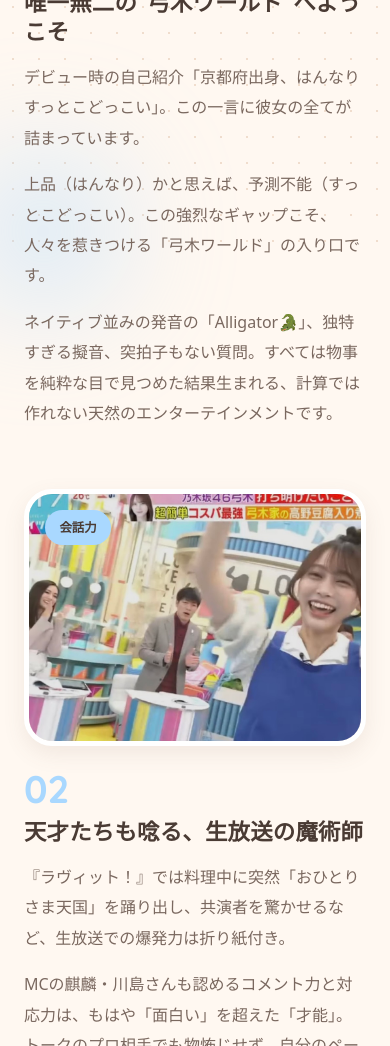
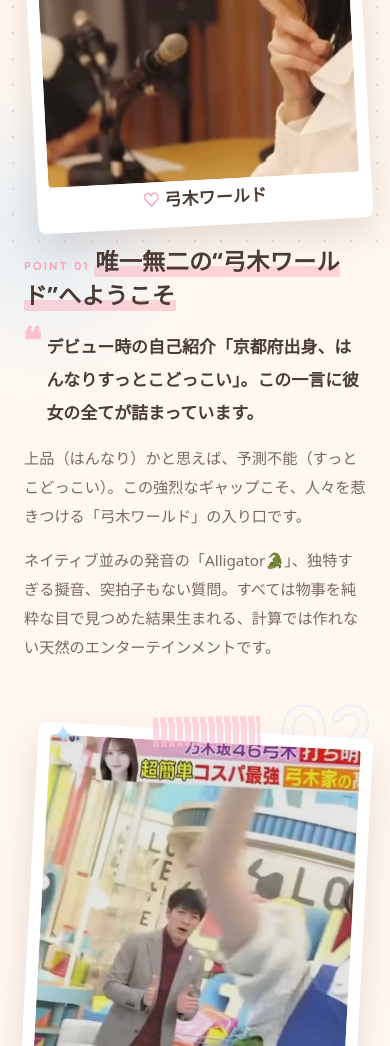
Before and after one commit to ryoo-ma638/ryoo-ma638.github.io, an Astro site: page /yumiki/charm in a window 390 px wide. Shown: the part 578-1624 px from the top of the page. Built offline with nearby package versions, Linux system fonts and the light colour scheme; Astro itself is replaced by a stand-in of ours; a web font is replaced by a local one.

Commit message:
推しサイト 魅力ページを全面リデザイン（AIっぽい均一カード→可愛い雑誌特集風）
- 均一な「写真｜文章」反復をやめ、スクラップブック/雑誌見開き風に
- ポラロイド写真（傾き＋マスキングテープ＋手書き風♡キャプション）、大きな通し番号、
  リード文を引用(❝)で強調、落書きドゥードル(♡✦✿)で personality を付与
- まとめは点線枠＋グラデの特別な締めカードに分離
- 文章は本人の原文を維持（レイアウトのみ刷新）

```diff
--- a/src/pages/yumiki/charm.astro
+++ b/src/pages/yumiki/charm.astro
@@ -1,57 +1,123 @@
 ---
 import Yumiki from "../../layouts/Yumiki.astro";
 import { charms, img } from "../../data/yumiki.ts";
-const colors = ["var(--y-pink)", "var(--y-sky)", "var(--y-mint)", "var(--y-butter)"];
+// 最後の1つ（まとめ）は特別な締めカードとして別扱い
+const features = charms.slice(0, -1);
+const summary = charms[charms.length - 1];
+const accents = ["var(--y-peach)", "var(--y-sky)", "var(--y-mint)"];
+const tapes = ["var(--y-butter)", "var(--y-pink)", "var(--y-lav)"];
 ---
 <Yumiki title="魅力 — YUMIKI WORLD">
-  <section class="y-section">
+  <section class="y-section cm-sec">
     <div class="y-container">
       <div class="y-head y-reveal">
-        <span class="y-eyebrow">Charm</span>
-        <h2>✿ 弓木奈於の<span class="wave">魅力</span></h2>
+        <span class="y-eyebrow">Her Charm</span>
+        <h2>弓木奈於の<span class="wave">魅力</span>、語らせて。</h2>
+        <p class="cm-intro">知れば知るほど好きになる。彼女の“ずるい”魅力を、ファン目線でめいっぱい。</p>
       </div>
 
-      <div class="y-charms">
-        {charms.map((c, i) => (
-          <article class={`y-charm y-reveal ${i % 2 ? "rev" : ""}`} style={`--cc:${colors[i % colors.length]}`}>
-            <div class="y-charm-photo">
-              <img src={img(c.img)} alt={c.title} loading="lazy" onerror="this.closest('.y-charm-photo').classList.add('noimg')" />
-              <span class="y-charm-tag y-tag">{c.tag}</span>
-            </div>
-            <div class="y-charm-body">
-              <span class="y-charm-no">0{i + 1}</span>
-              <h3>{c.title}</h3>
-              {c.body.map((p) => <p>{p}</p>)}
-            </div>
-          </article>
-        ))}
+      <div class="cm-list">
+        {features.map((c, i) => {
+          const lead = c.body[0];
+          const rest = c.body.slice(1);
+          return (
+            <article class={`cm y-reveal ${i % 2 ? "cm--rev" : ""}`} style={`--ac:${accents[i % 3]};--tape:${tapes[i % 3]}`}>
+              <span class="cm-num" aria-hidden="true">0{i + 1}</span>
+              <span class="cm-doodle cm-doodle--1" aria-hidden="true">{["♡", "✦", "✿"][i % 3]}</span>
+
+              <div class="cm-photo">
+                <span class="cm-tape" aria-hidden="true"></span>
+                <div class="cm-photo-inner">
+                  <img src={img(c.img)} alt={c.title} loading="lazy" onerror="this.closest('.cm-photo-inner').classList.add('noimg')" />
+                </div>
+                <span class="cm-cap">{c.tag}</span>
+              </div>
+
+              <div class="cm-body">
+                <span class="cm-kicker">POINT 0{i + 1}</span>
+                <h3 class="cm-title">{c.title}</h3>
+                <p class="cm-lead"><span class="cm-q" aria-hidden="true">❝</span>{lead}</p>
+                {rest.map((p) => <p class="cm-p">{p}</p>)}
+              </div>
+            </article>
+          );
+        })}
       </div>
 
-      <div class="y-cta y-card y-reveal">
-        <p>もっと知りたくなったら…</p>
-        <a href="/yumiki/memory" class="y-btn y-btn--peach">思い出ページへ ♡</a>
-      </div>
+      <!-- 締め：ファンからの“まとめ” -->
+      <article class="cm-sum y-reveal">
+        <span class="cm-sum-deco" aria-hidden="true">♡</span>
+        <span class="y-tag cm-sum-tag" style="background:var(--y-peach)">{summary.tag}</span>
+        <h3 class="cm-sum-title"><span class="wave">{summary.title}</span></h3>
+        {summary.body.map((p) => <p>{p}</p>)}
+        <a href="/yumiki/memory" class="y-btn y-btn--peach cm-sum-btn">推しとの思い出を見る ♡</a>
+      </article>
     </div>
   </section>
 
   <style>
-    .y-charms { display: grid; gap: 3rem; }
-    .y-charm { display: grid; gap: 1.5rem; grid-template-columns: 1fr; align-items: center; }
-    @media (min-width: 860px) {
-      .y-charm { grid-template-columns: 1fr 1fr; gap: 3rem; }
-      .y-charm.rev .y-charm-photo { order: 2; }
+    .cm-sec { position: relative; }
+    .y-head h2 { line-height: 1.35; }
+    .cm-intro { margin-top: 0.9rem; color: var(--y-ink-soft); font-size: 0.95rem; max-width: 40ch; margin-inline: auto; }
+
+    .cm-list { display: flex; flex-direction: column; gap: clamp(3.5rem, 9vw, 6rem); margin-top: clamp(2rem, 6vw, 3.5rem); }
+
+    /* 1つの魅力 = 雑誌の見開き風（写真＝ポラロイド、本文＝やわらかカード） */
+    .cm { position: relative; display: grid; gap: 1.2rem; grid-template-columns: 1fr; align-items: center; }
+    @media (min-width: 880px) {
+      .cm { grid-template-columns: 0.92fr 1.08fr; gap: clamp(2rem, 4vw, 3.4rem); }
+      .cm--rev .cm-photo { order: 2; }
     }
-    .y-charm-photo { position: relative; border-radius: var(--y-radius); overflow: hidden; aspect-ratio: 4/3; background: var(--y-cream-2); border: 5px solid #fff; box-shadow: var(--y-shadow-sm); }
-    .y-charm-photo img { width: 100%; height: 100%; object-fit: cover; transition: transform .6s var(--y-ease); }
-    .y-charm:hover .y-charm-photo img { transform: scale(1.05); }
-    .y-charm-photo.noimg img { display: none; }
-    .y-charm-photo.noimg::after { content: "📷"; position: absolute; inset: 0; display: grid; place-items: center; font-size: 2.5rem; opacity: 0.4; }
-    .y-charm-tag { position: absolute; top: 1rem; left: 1rem; background: var(--cc); }
-    .y-charm-no { font-family: var(--y-font-en); font-weight: 700; font-size: 2.4rem; color: var(--cc); line-height: 1; }
-    .y-charm-body h3 { font-size: clamp(1.4rem, 3vw, 2rem); margin: 0.3rem 0 1rem; }
-    .y-charm-body p { color: var(--y-ink-soft); margin-bottom: 0.8rem; }
 
-    .y-cta { text-align: center; padding: 2.5rem; margin-top: 3.5rem; }
-    .y-cta p { margin-bottom: 1rem; color: var(--y-ink-soft); font-weight: 700; }
+    /* 大きな通し番号（背景の飾り） */
+    .cm-num { position: absolute; top: -2.4rem; left: -0.5rem; z-index: 0; font-family: var(--y-font-en); font-weight: 700;
+      font-size: clamp(5rem, 16vw, 9rem); line-height: 1; color: transparent;
+      -webkit-text-stroke: 2px color-mix(in srgb, var(--ac) 45%, transparent); opacity: 0.5; pointer-events: none; }
+    .cm--rev .cm-num { left: auto; right: -0.5rem; }
+
+    .cm-doodle { position: absolute; z-index: 2; font-size: 1.8rem; color: var(--ac); pointer-events: none;
+      animation: twinkle 3s ease-in-out infinite, floaty 7s ease-in-out infinite; }
+    .cm-doodle--1 { top: -1rem; right: 8%; }
+    .cm--rev .cm-doodle--1 { right: auto; left: 8%; }
+
+    /* ポラロイド写真 */
+    .cm-photo { position: relative; z-index: 1; justify-self: center; width: min(86vw, 380px);
+      background: #fff; padding: 12px 12px 46px; border-radius: 8px; box-shadow: 0 16px 36px rgba(120,90,80,0.18);
+      transform: rotate(-3deg); transition: transform 0.4s var(--y-ease); }
+    .cm--rev .cm-photo { transform: rotate(3deg); }
+    .cm:hover .cm-photo { transform: rotate(0) scale(1.02); }
+    .cm-photo-inner { aspect-ratio: 4/5; border-radius: 4px; overflow: hidden; background: var(--y-cream-2); }
+    .cm-photo-inner img { width: 100%; height: 100%; object-fit: cover; }
+    .cm-photo-inner.noimg img { display: none; }
+    .cm-photo-inner.noimg::after { content: "📷"; display: grid; place-items: center; height: 100%; font-size: 2.4rem; opacity: 0.4; }
+    /* マスキングテープ */
+    .cm-tape { position: absolute; top: -14px; left: 50%; width: 108px; height: 30px; transform: translateX(-50%) rotate(-4deg);
+      background: color-mix(in srgb, var(--tape) 78%, transparent); box-shadow: 0 2px 6px rgba(120,90,80,0.12);
+      -webkit-mask-image: repeating-linear-gradient(90deg, #000 0 6px, transparent 6px 8px); mask-image: repeating-linear-gradient(90deg, #000 0 6px, transparent 6px 8px); opacity: 0.85; }
+    /* 手書き風キャプション */
+    .cm-cap { position: absolute; bottom: 12px; left: 0; right: 0; text-align: center; font-family: var(--y-font-jp);
+      font-weight: 700; font-size: 1.05rem; color: var(--y-ink); letter-spacing: 0.02em; }
+    .cm-cap::before { content: "♡ "; color: var(--ac); }
+
+    /* 本文 */
+    .cm-body { position: relative; z-index: 1; }
+    .cm-kicker { font-family: var(--y-font-en); font-weight: 700; font-size: 0.72rem; letter-spacing: 0.18em; color: var(--ac); }
+    .cm-title { font-size: clamp(1.45rem, 3.4vw, 2.05rem); line-height: 1.4; margin: 0.4rem 0 1rem;
+      background: linear-gradient(transparent 66%, color-mix(in srgb, var(--ac) 40%, transparent) 66%); display: inline; padding-inline: 0.05em; }
+    .cm-lead { position: relative; font-size: 1.06rem; font-weight: 700; line-height: 1.95; color: var(--y-ink); margin: 1rem 0 0.9rem; padding-left: 1.4rem; }
+    .cm-q { position: absolute; left: -0.1rem; top: -0.5rem; font-size: 2.2rem; color: var(--ac); opacity: 0.6; line-height: 1; }
+    .cm-p { color: var(--y-ink-soft); margin-bottom: 0.8rem; line-height: 1.9; font-size: 0.95rem; }
+
+    /* 締めカード（まとめ） */
+    .cm-sum { position: relative; overflow: hidden; margin-top: clamp(3.5rem, 9vw, 6rem); text-align: center;
+      background: linear-gradient(160deg, #fff, var(--y-cream-2)); border: 2px dashed var(--y-line); border-radius: var(--y-radius);
+      padding: clamp(2.2rem, 6vw, 3.6rem) clamp(1.3rem, 5vw, 3rem); box-shadow: var(--y-shadow-sm); }
+    .cm-sum-deco { position: absolute; top: -1.5rem; right: -1.5rem; font-size: 8rem; color: var(--y-pink); opacity: 0.25; pointer-events: none; }
+    .cm-sum-tag { color: #fff; }
+    .cm-sum-title { font-size: clamp(1.5rem, 4vw, 2.2rem); margin: 0.8rem 0 1.2rem; }
+    .cm-sum p { color: var(--y-ink-soft); max-width: 54ch; margin: 0 auto 0.9rem; line-height: 1.95; }
+    .cm-sum-btn { margin-top: 1.4rem; }
+
+    @media (prefers-reduced-motion: reduce) { .cm-doodle { animation: none; } }
   </style>
 </Yumiki>
```
